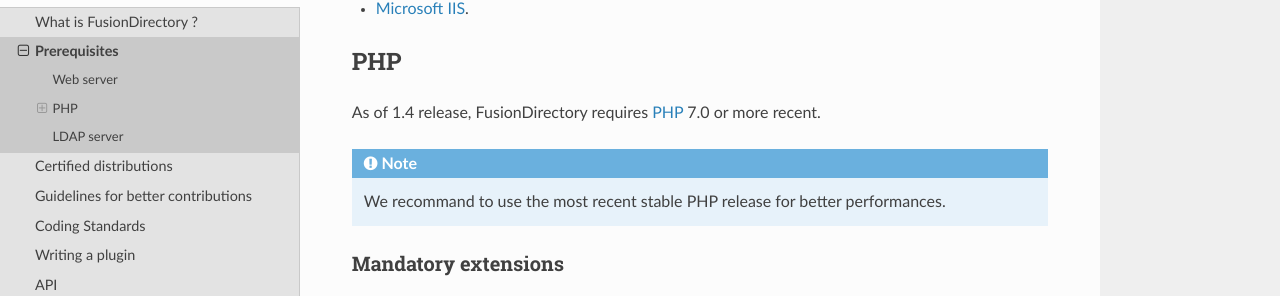
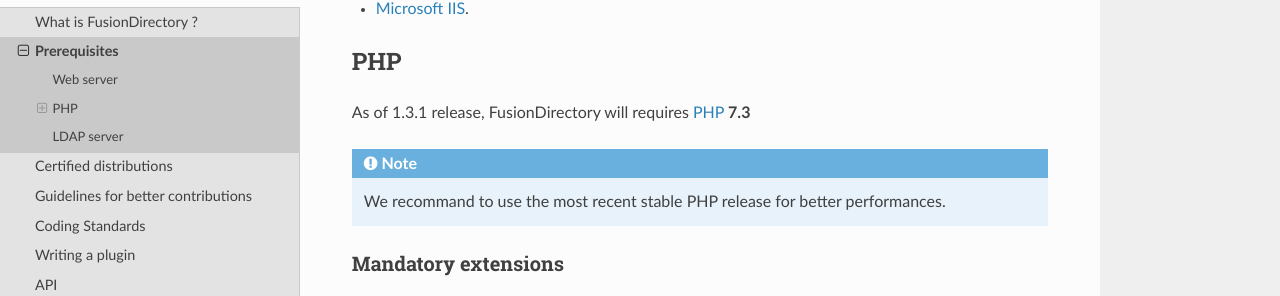
Before and after one commit to fusiondirectory/fusiondirectory-dev-manual, a Sphinx documentation site: the page built from source/fusiondirectory/prerequisite/prerequisite.rst, in a window 1280 px wide and 900 px high, scrolled down 328 px. Shown: the part 155-451 px from the top of the window. Built offline with Sphinx 7.4.7 and the Read the Docs theme 2.0.0, drawn with Linux system fonts in a browser that asks for light colours.

Commit message:
:amabulance: fix(php) clarify the php version supported for FusionDirectory 1.3.x
Signed-off-by: Benoit Mortier <benoit.mortier@fusiondirectory.org>

```diff
--- a/source/fusiondirectory/prerequisite/prerequisite.rst
+++ b/source/fusiondirectory/prerequisite/prerequisite.rst
@@ -20,7 +20,7 @@
 PHP
 ---
 
-As of 1.4 release, FusionDirectory requires `PHP <https://www.php.net>`_ 7.0 or more recent.
+As of 1.3.1 release, FusionDirectory will requires `PHP <http://php.net>`_ **7.3**
 
 .. note::
 
```
